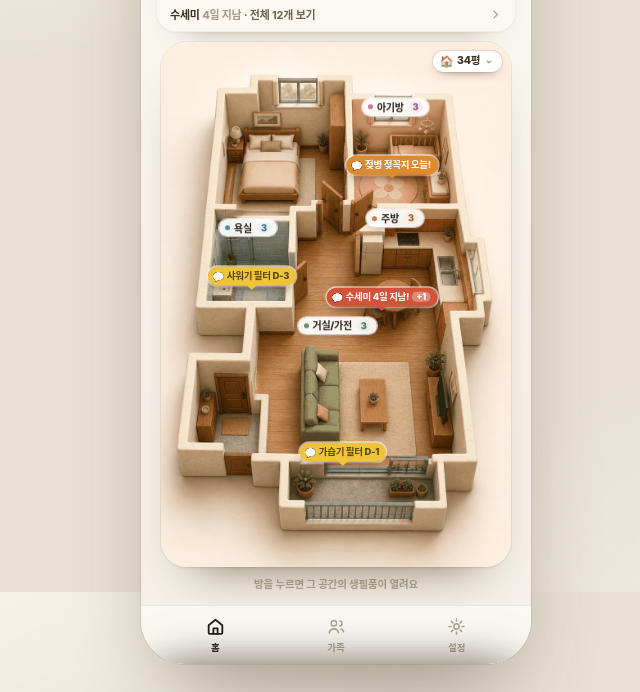
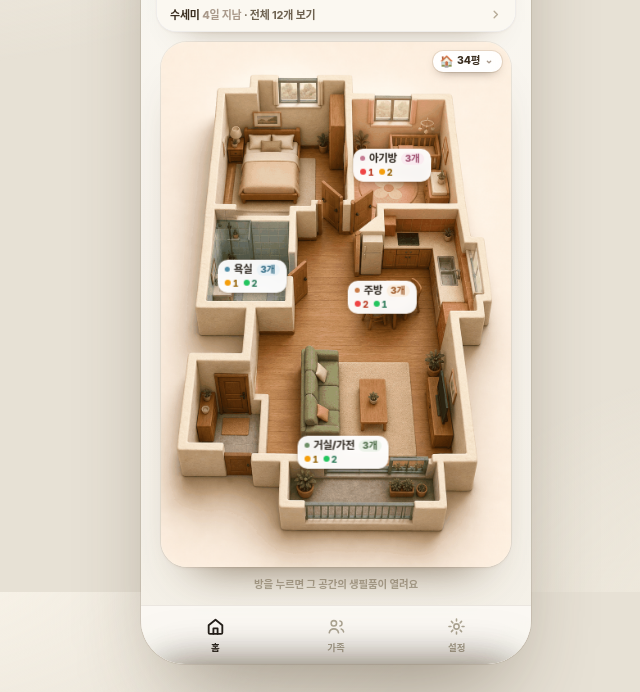
Before and after one commit to 4kb2rczkv9-beep/Tearm-app, a plain HTML site: page index.html in a window 1280 px wide. Shown: the part 208-900 px from the top of the page, without its empty margins (304-944 px from the left). Drawn offline with Linux system fonts and the light colour scheme.

Commit message:
feat: 평면도 방별 뱃지를 이름·개수와 신호등 동그라미(v8)로 단순화

```diff
--- a/index.html
+++ b/index.html
@@ -207,49 +207,47 @@
   }
   .hot.tapped::after{box-shadow:inset 0 0 0 2.5px var(--ring), 0 0 22px 3px rgba(255,255,255,.55)}
 
-  /* 방 이름 라벨 */
-  .rtag{
-    position:absolute;z-index:5;pointer-events:none;
-    left:calc(var(--x)*1%);top:calc(var(--y)*1%);transform:translateY(-50%);
-    display:inline-flex;align-items:center;gap:4px;
-    padding:3px 6px 3px 6px;border-radius:9px;
-    background:rgba(255,255,255,.93);
-    box-shadow:0 3px 9px -5px rgba(50,32,14,.7), 0 0 0 1px rgba(255,255,255,.7);
-    -webkit-backdrop-filter:blur(3px);backdrop-filter:blur(3px);
-    font-size:10px;font-weight:800;color:#2B241C;letter-spacing:-.3px;
-    white-space:nowrap;line-height:1;
-  }
-  .rtag i{width:5px;height:5px;border-radius:50%;background:var(--acc);flex:none}
-  .rtag b{
-    font-weight:800;font-size:9.5px;color:var(--deep);background:var(--soft);
-    border-radius:999px;padding:1px 4px;margin-left:1px;font-variant-numeric:tabular-nums;letter-spacing:0;
-  }
-
-  /* 떠 있는 말풍선 핀 */
-  .pbub{
-    position:absolute;z-index:4;pointer-events:none;
+  /* 방별 신호등 뱃지 (v8)
+     방 이름 + 총 개수(1줄) 아래에 상태별 동그라미와 개수(2줄)만 남긴다. */
+  .rb{
+    position:absolute;z-index:6;
     left:calc(var(--x)*1%);top:calc(var(--y)*1%);transform:translate(-50%,-50%);
-    display:inline-flex;align-items:center;gap:3px;
-    padding:4px 7px 4px 5px;border-radius:10px;
-    font-size:9.5px;font-weight:800;letter-spacing:-.3px;line-height:1.12;
-    color:var(--fc);background:var(--bc);white-space:nowrap;
-    box-shadow:0 5px 12px -5px rgba(50,25,8,.8), 0 0 0 1.5px rgba(255,255,255,.62);
+    display:flex;flex-direction:column;align-items:flex-start;gap:3px;
+    border:0;margin:0;padding:4px 7px 5px;border-radius:10px;cursor:pointer;
+    font-family:inherit;text-align:left;-webkit-appearance:none;appearance:none;
+    background:rgba(255,255,255,.95);
+    box-shadow:0 4px 11px -5px rgba(50,32,14,.62), 0 0 0 1px rgba(120,95,60,.09);
+    -webkit-backdrop-filter:blur(4px);backdrop-filter:blur(4px);
+    line-height:1;white-space:nowrap;
     animation:bubIn .34s cubic-bezier(.32,.72,0,1) both;
-  }
-  @keyframes bubIn{from{opacity:0;transform:translate(-50%,-44%) scale(.94)}to{opacity:1;transform:translate(-50%,-50%)}}
-  .pbub::after{
-    content:"";position:absolute;left:50%;bottom:-3px;width:7px;height:7px;
-    background:var(--bc);border-radius:1.5px;transform:translateX(-50%) rotate(45deg);
-  }
-  .pbub .bq{font-size:9px;line-height:1;filter:saturate(0) brightness(2.15);opacity:.95;position:relative;z-index:1}
-  .pbub .bt{position:relative;z-index:1}
-  .pbub .bx{
-    position:relative;z-index:1;flex:none;font-style:normal;font-size:9px;font-weight:800;
-    background:rgba(255,255,255,.32);border-radius:999px;padding:0 4px;letter-spacing:0;
-  }
-  .pbub.ok{--bc:#DBEFE2;--fc:#2C6C4C;padding:4px 8px 4px 6px}
-  .pbub.ok .bq{filter:none;color:#2C6C4C;opacity:1;font-size:10px}
-  .pbub.ok::after{box-shadow:none}
+    transition:transform .12s ease;
+  }
+  .rb:active{transform:translate(-50%,-50%) scale(.96)}
+  @keyframes bubIn{from{opacity:0;transform:translate(-50%,-46%) scale(.95)}to{opacity:1;transform:translate(-50%,-50%)}}
+  .rb-top{display:inline-flex;align-items:center;gap:4px}
+  .rb-top i{width:5px;height:5px;border-radius:50%;background:var(--acc);flex:none}
+  .rb-name{font-size:10.5px;font-weight:800;color:#2B241C;letter-spacing:-.35px}
+  .rb-top b{
+    font-size:9.5px;font-weight:800;color:var(--deep);background:var(--soft);
+    border-radius:999px;padding:1px 4px;font-variant-numeric:tabular-nums;letter-spacing:0;
+  }
+  .rb-dots{display:inline-flex;align-items:center;gap:5px}
+  .rb-dots span{
+    display:inline-flex;align-items:center;gap:2px;
+    font-size:9px;font-weight:800;letter-spacing:0;font-variant-numeric:tabular-nums;
+  }
+  .rb-dots span::before{content:"";width:6px;height:6px;border-radius:50%;background:var(--dc);flex:none}
+  .rb-dots .dr{--dc:#EF4444;color:#B93A22}
+  .rb-dots .dy{--dc:#F59E0B;color:#96650B}
+  .rb-dots .dg{--dc:#22C55E;color:#2C7A58}
+  @media (max-width:360px){
+    .rb{padding:3px 5px 4px;gap:2px;border-radius:9px}
+    .rb-name{font-size:9.5px}
+    .rb-top b{font-size:8.5px;padding:1px 3px}
+    .rb-dots{gap:4px}
+    .rb-dots span{font-size:8px}
+    .rb-dots span::before{width:5px;height:5px}
+  }
 
   /* 집 타입 캡션 칩 (평면도 위 우측 상단) */
   .plancap{
@@ -1109,7 +1107,7 @@
       zones:[
         zone('bath',   '욕실',      { hot:[11,32,22,30],    tag:[13,35],     bub:[21,45]   }),
         zone('kitchen','주방',      { hot:[55,50,35,25],    tag:[58,53.5],   bub:[74,62]   }),
-        zone('living', '거실/침실', { hot:[24,16,44,36],    tag:[27,20],     bub:[40,31]   })
+        zone('living', '거실/침실', { hot:[24,16,44,36],    tag:[27,20],     bub:[51,41]   })
       ]
     },
     tworoom: {
@@ -1302,6 +1300,12 @@
   function roomItems(zoneId){
     return items.filter(i => zoneIdOf(i.space) === zoneId);
   }
+  /* 방 뱃지용 신호등 개수 (상단 요약과 같은 기준: 지남·오늘=빨강, ~7일=노랑, 나머지=초록) */
+  function roomSigs(zoneId){
+    const c = { red:0, yellow:0, green:0 };
+    roomItems(zoneId).forEach(it => { c[sigCat(it)]++; });
+    return c;
+  }
   /* 방 카드 말풍선: 가장 급한 물건 하나 + 남은 개수 */
   function roomBadge(spaceId){
     const list = roomItems(spaceId);
@@ -1395,13 +1399,7 @@
      렌더: 3D 아이소메트릭 아파트 평면도
      ========================================================= */
   /* 이미지 위에 올리는 좌표는 집 타입별로 HOUSE.zones[].ui 에 %로 적어 둔다.
-     hot: [left, top, width, height] 클릭 영역 / tag: [x, y] 방 이름 라벨 / bub: [x, y] 말풍선 */
-  const BUB = {
-    over:  { bc:'#D2533A', fc:'#FFFFFF' },
-    today: { bc:'#DE8A2E', fc:'#FFFFFF' },
-    soon:  { bc:'#F0C33C', fc:'#5A4708' },
-    ok:    { bc:'#DBEFE2', fc:'#2C6C4C' }
-  };
+     hot: [left, top, width, height] 클릭 영역 / tag: [x, y] (v8에서는 숨김) / bub: [x, y] 방 뱃지 중심 */
 
   function buildPlan(){
     const box = $('#planBox');
@@ -1418,41 +1416,37 @@
         const pos = (a) => '--x:' + a[0] + ';--y:' + a[1] + ';';
         return '<button class="hot" type="button" data-room="' + z.id + '" ' +
             'style="' + pos(u.hot) + '--w:' + u.hot[2] + ';--h:' + u.hot[3] + ';--ring:' + z.accent + '"></button>' +
-          '<span class="rtag" data-tag="' + z.id + '" style="' + pos(u.tag) + '--acc:' + z.accent + ';--soft:' + z.soft + ';--deep:' + z.deep + '">' +
-            '<i aria-hidden="true"></i><span class="rt-name"></span><b></b></span>' +
-          '<span class="pbub" data-bub="' + z.id + '" style="' + pos(u.bub) + '--bc:' + BUB.soon.bc + ';--fc:' + BUB.soon.fc + '">' +
-            '<span class="bq" aria-hidden="true">💬</span><span class="bt"></span><i class="bx" hidden></i></span>';
+          '<button class="rb" type="button" data-room-badge="' + z.id + '" style="' + pos(u.bub) +
+            '--acc:' + z.accent + ';--soft:' + z.soft + ';--deep:' + z.deep + '">' +
+            '<span class="rb-top"><i aria-hidden="true"></i><span class="rb-name"></span><b></b></span>' +
+            '<span class="rb-dots"></span>' +
+          '</button>';
       }).join('');
   }
+
+  const SIG_DOT = [['red','dr','급함'], ['yellow','dy','곧 교체'], ['green','dg','여유']];
 
   function renderPlan(){
     zoneList().forEach(z => {
       const n = roomItems(z.id).length;
-      const b = roomBadge(z.id);
+      const c = roomSigs(z.id);
       const name = dispName(z);
 
       const hot = document.querySelector('.hot[data-room="' + z.id + '"]');
       if(hot) hot.setAttribute('aria-label', name + ' 생필품 ' + n + '개 목록 열기');
 
-      const tag = document.querySelector('[data-tag="' + z.id + '"]');
-      if(tag){
-        tag.querySelector('.rt-name').textContent = name;
-        tag.querySelector('b').textContent = n;
-        tag.setAttribute('aria-label', name + ' ' + n + '개');
-      }
-
-      const el = document.querySelector('[data-bub="' + z.id + '"]');
+      const el = document.querySelector('[data-room-badge="' + z.id + '"]');
       if(!el) return;
-      const c = BUB[b.level] || BUB.ok;
-      el.className = 'pbub' + (b.level === 'ok' ? ' ok' : '');
-      el.style.setProperty('--bc', c.bc);
-      el.style.setProperty('--fc', c.fc);
-      el.querySelector('.bq').textContent = b.level === 'ok' ? '✓' : '💬';
-      el.querySelector('.bt').textContent = b.text;
-      const bx = el.querySelector('.bx');
-      if(b.extra > 0){ bx.hidden = false; bx.textContent = '+' + b.extra; }
-      else { bx.hidden = true; bx.textContent = ''; }
-      el.setAttribute('aria-label', name + ' ' + b.text + (b.extra > 0 ? ' 외 ' + b.extra + '개' : ''));
+      el.querySelector('.rb-name').textContent = name;
+      el.querySelector('.rb-top b').textContent = n + '개';
+
+      const live = SIG_DOT.filter(d => c[d[0]] > 0);
+      const dots = el.querySelector('.rb-dots');
+      dots.innerHTML = live.map(d => '<span class="' + d[1] + '">' + c[d[0]] + '</span>').join('');
+      dots.hidden = !live.length;
+
+      const desc = live.map(d => d[2] + ' ' + c[d[0]] + '개').join(', ');
+      el.setAttribute('aria-label', name + ' ' + n + '개' + (desc ? ' · ' + desc : '') + ' · 목록 열기');
     });
   }
 
@@ -2195,6 +2189,22 @@
       return;
     }
 
+    // 방 뱃지(이름·개수·신호등) → 같은 방 리스트
+    const rb = t.closest('[data-room-badge]');
+    if(rb){
+      if(rb.dataset.go) return;
+      const rid = rb.dataset.roomBadge;
+      const hot = document.querySelector('.hot[data-room="' + rid + '"]');
+      rb.dataset.go = '1';
+      if(hot) hot.classList.add('tapped');
+      setTimeout(function(){
+        if(hot) hot.classList.remove('tapped');
+        delete rb.dataset.go;
+        goList('space:' + rid);
+      }, 120);
+      return;
+    }
+
     // 신호등 → 해당 상태 리스트
     const seg = t.closest('.tseg');
     if(seg){ goList('sig:' + seg.dataset.sig); return; }
@@ -2424,6 +2434,7 @@
     relay: relayCounts,
     urgent: urgentList,
     badge: roomBadge,
+    roomSigs: roomSigs,
     today: TODAY
   };
 })();
```
Also changed, not shown: 1 other file.
